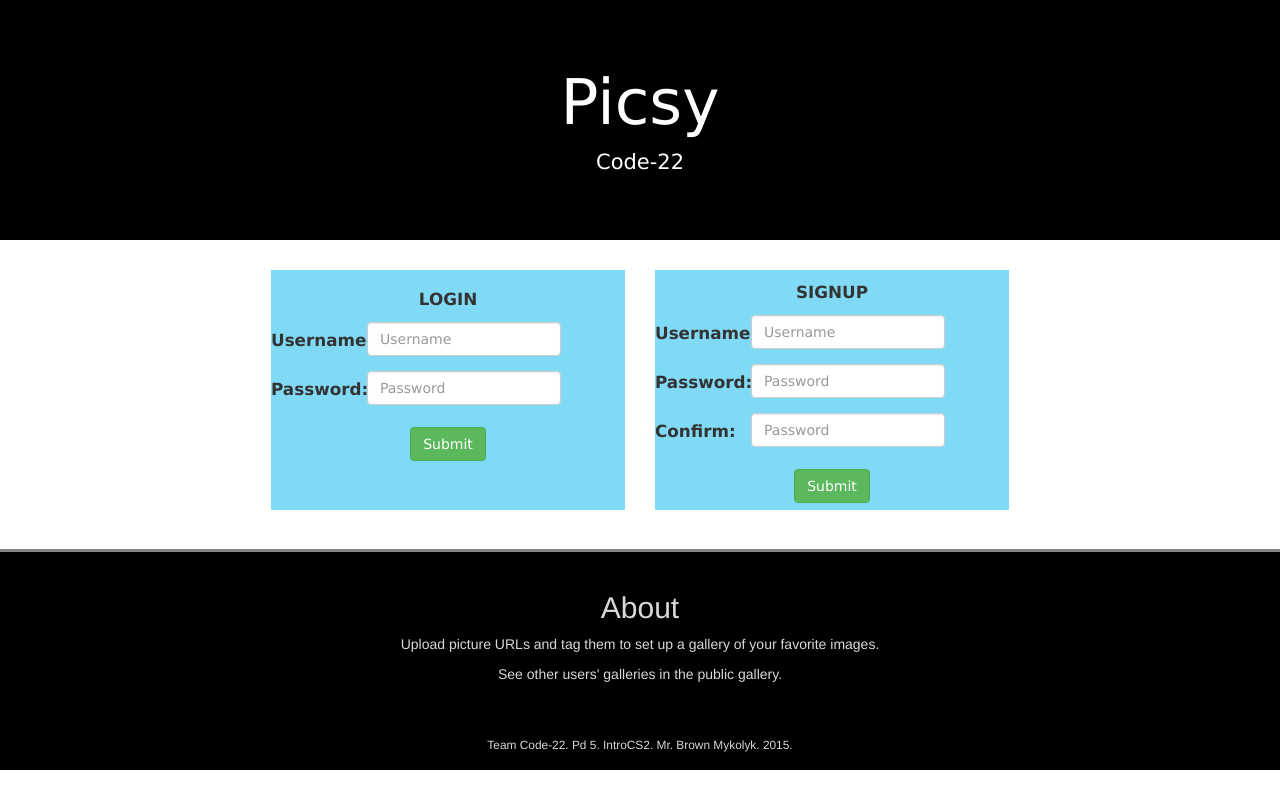
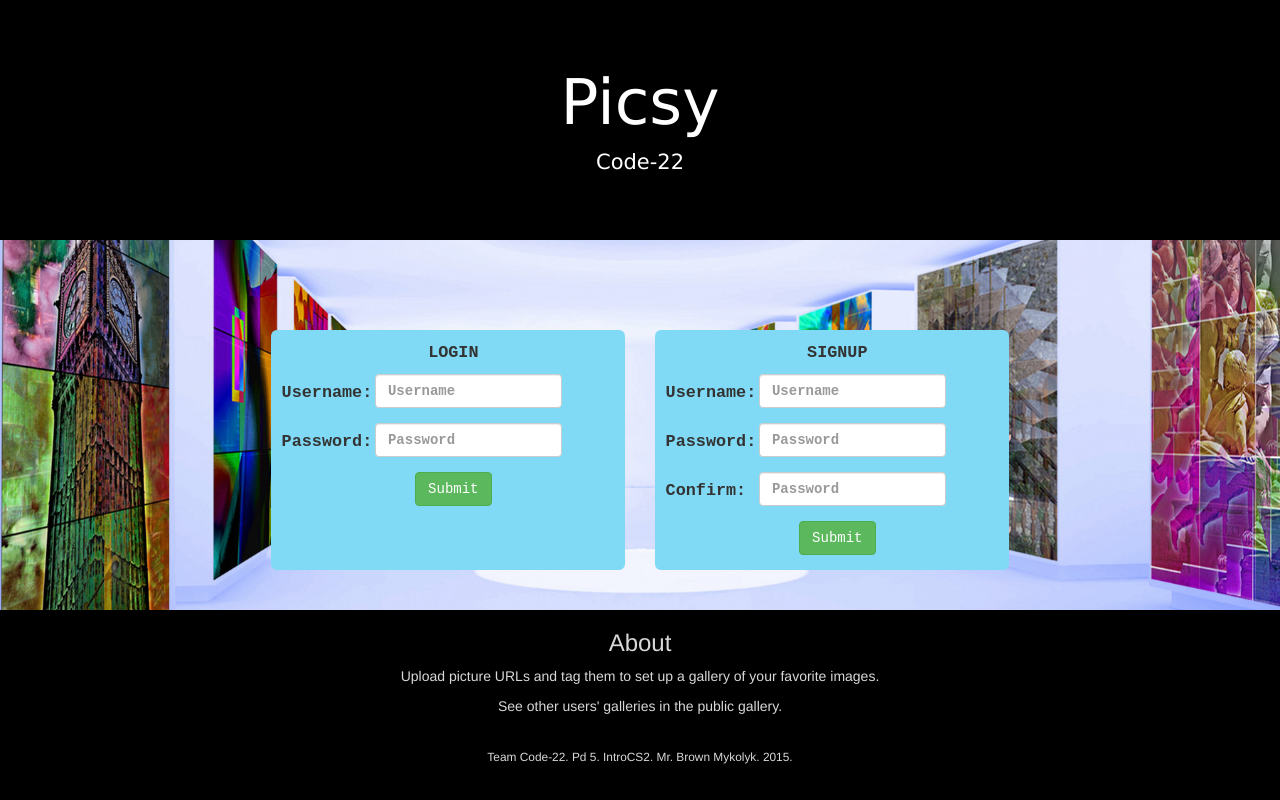
Before and after one commit to brian-yang/IntroCS2-Project, a plain HTML site: page index.html in a window 1280 px wide. Drawn offline with nearby package versions, Linux system fonts and the light colour scheme.

Commit message:
Beautify home page.

```diff
--- a/css/index.css
+++ b/css/index.css
@@ -1,15 +1,17 @@
 /*PAGE LAYOUT*/
 
-
-.jumbotron {
+html, body {
+    height:100%;
     text-align:center;
 }
 
-
-
-body {
-    margin:auto;
-    text-align:center;
+.wrap {
+    min-height: 100%;
+    height: auto;
+    /* Negative indent footer by its height */
+    margin: 0 auto -190px;
+    /* Pad bottom by footer height */
+    padding: 0 0 190px;
 }
 
 /*--------------------------------------------
@@ -18,7 +20,7 @@ body {
 /*columns*/
 
 .columns {
-    margin:auto;
+    margin:7% auto;
     width:60%;
 }
 
@@ -27,42 +29,20 @@ body {
     background-color:#81DAF5;
     height:240px;
     padding-top:3%;
+    padding-left:3%;
+    border-radius: 6px 6px 6px 6px;
 }
 
-
-.col1 {
-    padding-top:5%;
-}
-
-
-.col-md-6 p {
-    font-family:'Verdana',sans-serif;
+.col-md-6 {
+    font-family:"Courier New", Courier, monospace;
     font-weight:bold;
     font-size:1.2em;
 }
 
 
 .col-md-12 {
-    margin-right:auto;
-    margin-left:auto;
-    text-align:center;
-    height:20%;
-    padding-top:1.5%;
-    padding-bottom:0.5%;
-    margin-top:3%;
-    border-top:solid;
+    height: 190px;
     border-color:#848484;
     background-color:black;
     color:#D8D8D8;
 }
-
-/*---------------------------------------------
-
-/*miscellaneous*/
-form {
-    font-family:'Verdana',sans-serif;
-}
-
-.btn {
-    margin-top:2%;
-}
--- a/index.html
+++ b/index.html
@@ -15,7 +15,10 @@
 
     </head>
 
-    <body style='background:white'>
+    <body style='background:url("main/bg-imgs/gallery.jpg"); background-size:cover;'>
+
+      <div class="wrap">
+
         <div style="background:black; font-family:'Verdana'; font-weight:bold; color:white; !important" class="jumbotron">
             <h1>Picsy</h1>
             <p>Code-22</p>
@@ -76,14 +79,16 @@
             </div>
 
         </div>
-<br>
-        <div class="col-md-12">
-            <h2>About</h2>
-            <p>Upload picture URLs and tag them to set up a gallery of your favorite images.</p>
-            <p>See other users' galleries in the public gallery.</p>
-            <br> <br>
-            <p><small>Team Code-22. Pd 5. IntroCS2. Mr. Brown Mykolyk. 2015.</small></p>
-        </div>
+
+      </div>
+
+      <div class="col-md-12">
+          <h3>About</h3>
+          <p>Upload picture URLs and tag them to set up a gallery of your favorite images.</p>
+          <p>See other users' galleries in the public gallery.</p>
+          <br>
+          <p><small>Team Code-22. Pd 5. IntroCS2. Mr. Brown Mykolyk. 2015.</small></p>
+      </div>
     </body>
 
 </html>
```
Also changed, not shown: main/bg-imgs/gallery.jpg (added).
